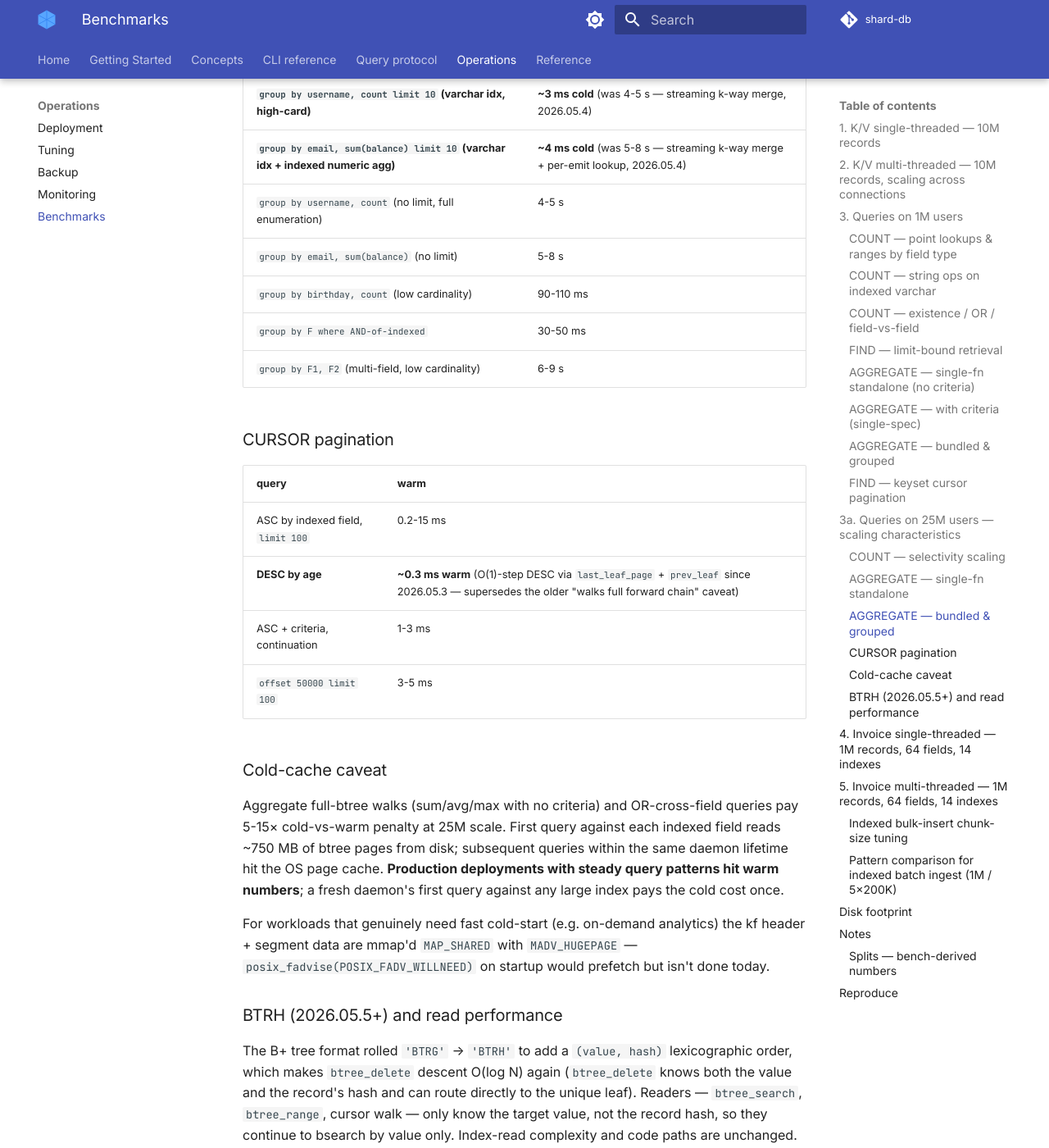
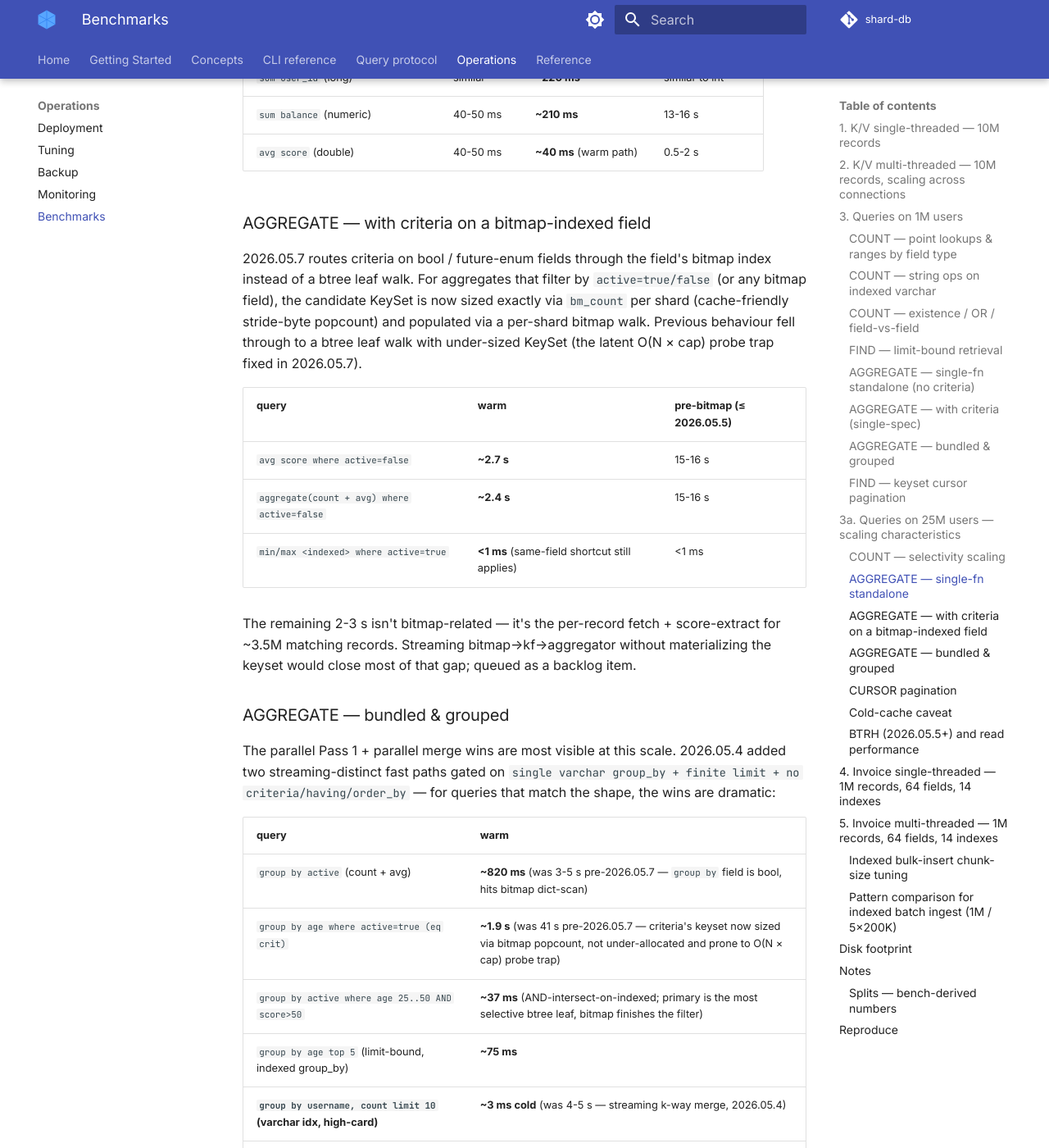
Before and after one commit to sayyiditow/shard-db, an MkDocs documentation site: the page built from docs/operations/benchmarks.md, in a window 1280 px wide and 1400 px high, scrolled down 10108 px. Shown: the whole window at 82% size. Built offline with MkDocs 1.6.1 and Material for MkDocs 9.7.7, drawn with Linux system fonts in a browser that asks for light colours; comment, search, counter and statistics services are not loaded; some of the changed text lies outside the part shown.

Commit message:
docs: bitmap index — operator coverage + 25M perf wins
Two doc updates reflecting the bitmap rollout on this branch
(commits 9276134..34282d2). No release yet — next PR adds the
enum field type, the one after adds trigram, then 2026.05.7
ships all three together.

docs/concepts/indexes.md:
- Intro now covers BOTH index types: btree (default) and bitmap
  (auto-default for bool since 2026.05.7, opt-in via
  `field:bitmap` or `field:bitmap(N)`).
- Updated the "when to add an index" guidance: bool fields no
  longer need a decision — they auto-default to bitmap.
- Added "Explicit type" subsection under Single-field showing
  the `field:bitmap[(N)]` suffix syntax and what files get
  created (`.bm` per data shard, 1:1 layout).

docs/operations/benchmarks.md (§3a, 25M users):
- Schema preamble now flags that `active` is on a bitmap and
  notes the planner's two paths (popcount fast path for eq/in/
  neq/not_in; dict-scan for every other op).
- COUNT — selectivity scaling: `eq active=false` and
  `neq active!=false` now show the warm/cold numbers from the
  bitmap path. Added a note on the `OR cross-field` row that
  dropped from 4-5 s to ~320 ms.
- New AGGREGATE — with criteria on a bitmap-indexed field
  subsection documenting the warm 2.5-3 s numbers for `avg/
  agg where active=*` and explaining the remaining cost is
  per-record materialization (queued backlog item).
- AGGREGATE — bundled & grouped: added rows for
  `group by active`, `group by age where active=true`, and
  `group by active where age AND score>50` with pre-2026.05.7
  comparison numbers.

The user-locked release sequencing (bitmap → enum → trigram →
2026.05.7) doesn't change here; this PR ships bitmap to main
without cutting a release.

Full regression: 3293/3293 across 82 cases (no test changes in
this commit, just docs).

```diff
--- a/docs/operations/benchmarks.md
+++ b/docs/operations/benchmarks.md
@@ -54,6 +54,8 @@
 `shard-db-bench run bench-queries`.
 
 13 typed fields (varchar, int, long, short, double, bool, byte, date, datetime, numeric, currency). 12 indexes (`username`, `email`, `age`, `active`, `birthday`, `user_id`, `rank`, `score`, `level`, `created_at`, `balance`, `hourly_rate`); `bio` left non-indexed to exercise full-scan paths. C-bench measurements; cache is hot from the same-process bulk insert.
+
+`active` is a `bool` field — since 2026.05.7 it auto-defaults to a **bitmap** index (one dense bit per slot, per-distinct-value). All other typed fields fall back to btree. The planner routes eq/IN/NEQ/NOT_IN through bitmap popcount and every other op through a per-shard dict-scan (≤ 256 dict entries per shard) so any operator goes through the index — never the data file.
 
 **Insert** (1M records, 1 conn, JSON, 12 indexes built upfront): **0.24 M/sec** (4.12 s).
 
@@ -196,7 +198,8 @@
 | query | warm | cold (first-touch on this index) |
 |---|---|---|
 | `eq username` (point lookup, varchar idx) | **0.1 ms** | 1-2 ms |
-| `eq active=false` (~3.5M matches, bool) | 15-30 ms | 200-400 ms |
+| `eq active=false` (bool, bitmap popcount since 2026.05.7) | **5-20 ms** | 30-60 ms |
+| `neq active!=false` (bool, bitmap subtraction shortcut) | **5-10 ms** | 30-60 ms |
 | `eq age=30` (~417K matches, int) | 1-3 ms | 50-150 ms |
 | `eq bio` (full scan, ~25M records) | 800-1500 ms | 6-9 s |
 | `gt user_id>500000` (range, ~12.5M matches) | 200-400 ms | 1-2.5 s |
@@ -204,7 +207,7 @@
 | `contains bio 'DevOps'` (full scan + simd memmem) | 800-1000 ms | 1-3 s |
 | `icontains bio 'devops'` (full scan + simd memcasemem) | 800-1000 ms | 1-3 s |
 | `OR 5 leaves on age` | 2-3 s | 9-12 s |
-| `OR cross-field` (age=30 OR active=false) | 4-5 s | 14-15 s |
+| **`OR cross-field` (age=30 OR active=false)** | **~320 ms** (was 4-5 s pre-2026.05.7 — `active` is now on a bitmap, half the keyset is sized + filled from a popcount instead of a btree leaf walk) | 1-2 s |
 | `eq_field age == rank` (always full scan) | 590-700 ms | 600-700 ms (CPU-bound) |
 
 ### AGGREGATE — single-fn standalone
@@ -220,13 +223,28 @@
 | `sum balance` (numeric) | 40-50 ms | **~210 ms** | 13-16 s |
 | `avg score` (double) | 40-50 ms | **~40 ms** (warm path) | 0.5-2 s |
 
+### AGGREGATE — with criteria on a bitmap-indexed field
+
+2026.05.7 routes criteria on bool / future-enum fields through the field's bitmap index instead of a btree leaf walk. For aggregates that filter by `active=true/false` (or any bitmap field), the candidate KeySet is now sized exactly via `bm_count` per shard (cache-friendly stride-byte popcount) and populated via a per-shard bitmap walk. Previous behaviour fell through to a btree leaf walk with under-sized KeySet (the latent O(N × cap) probe trap fixed in 2026.05.7).
+
+| query | warm | pre-bitmap (≤ 2026.05.5) |
+|---|---|---|
+| `avg score where active=false` | **~2.7 s** | 15-16 s |
+| `aggregate(count + avg) where active=false` | **~2.4 s** | 15-16 s |
+| `min/max <indexed> where active=true` | **<1 ms** (same-field shortcut still applies) | <1 ms |
+
+The remaining 2-3 s isn't bitmap-related — it's the per-record fetch + score-extract for ~3.5M matching records. Streaming bitmap→kf→aggregator without materializing the keyset would close most of that gap; queued as a backlog item.
+
 ### AGGREGATE — bundled & grouped
 
 The parallel Pass 1 + parallel merge wins are most visible at this scale. 2026.05.4 added two streaming-distinct fast paths gated on `single varchar group_by + finite limit + no criteria/having/order_by` — for queries that match the shape, the wins are dramatic:
 
 | query | warm |
 |---|---|
-| `group by active` (count + avg) | 3-5 s |
+| `group by active` (count + avg) | **~820 ms** (was 3-5 s pre-2026.05.7 — `group by` field is bool, hits bitmap dict-scan) |
+| `group by age where active=true (eq crit)` | **~1.9 s** (was 41 s pre-2026.05.7 — criteria's keyset now sized via bitmap popcount, not under-allocated and prone to O(N × cap) probe trap) |
+| `group by active where age 25..50 AND score>50` | **~37 ms** (AND-intersect-on-indexed; primary is the most selective btree leaf, bitmap finishes the filter) |
+| `group by age top 5` (limit-bound, indexed group_by) | **~75 ms** |
 | **`group by username, count limit 10` (varchar idx, high-card)** | **~3 ms cold** (was 4-5 s — streaming k-way merge, 2026.05.4) |
 | **`group by email, sum(balance) limit 10` (varchar idx + indexed numeric agg)** | **~4 ms cold** (was 5-8 s — streaming k-way merge + per-emit lookup, 2026.05.4) |
 | `group by username, count` (no limit, full enumeration) | 4-5 s |
```
Also changed, not shown: docs/concepts/indexes.md (+25 -2 lines).
